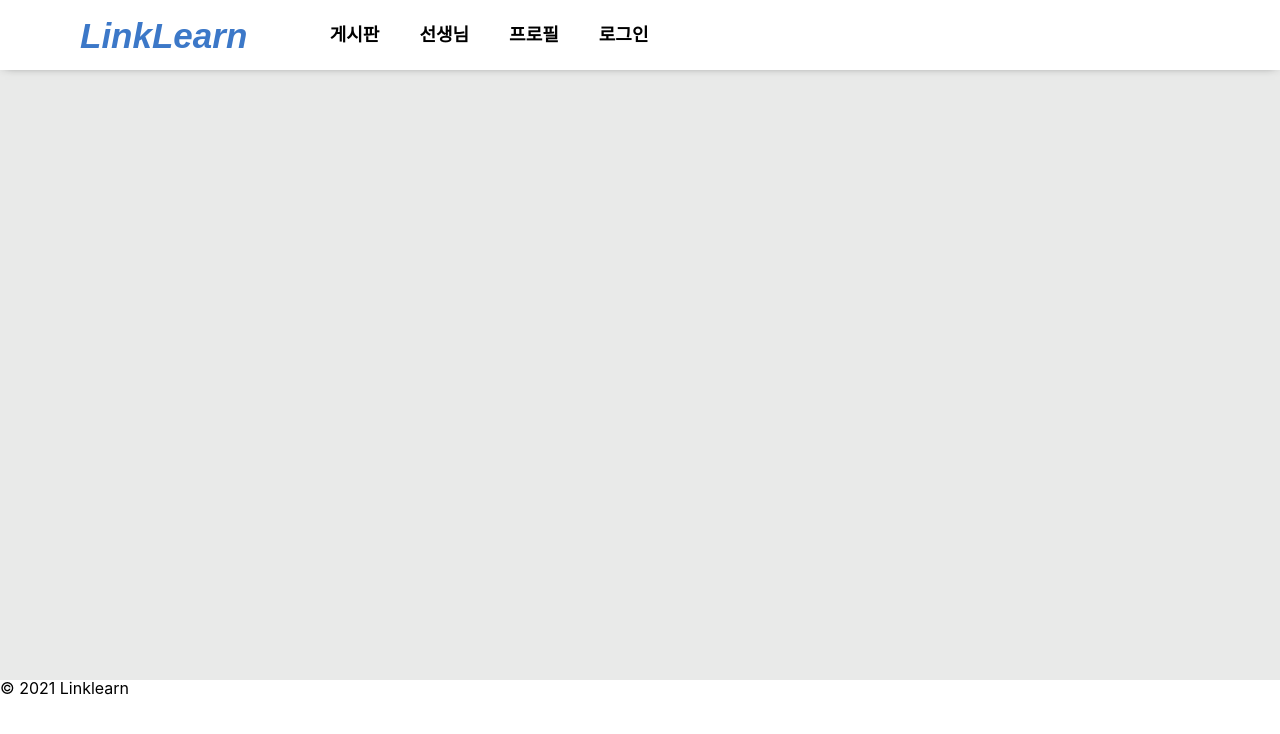
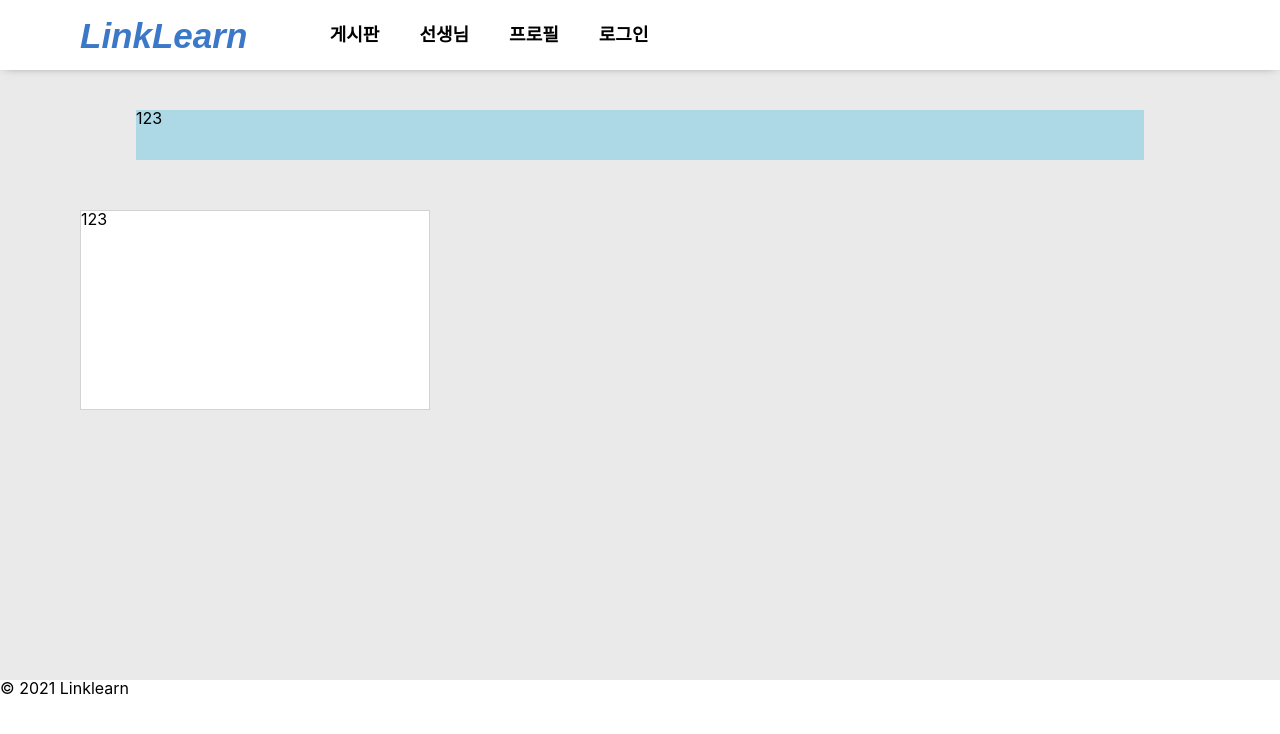
Before and after one commit to 1st-WnC-Programming/Linklearn, a React (Create React App) app in the folder front-end/: page /#/Board in a window 1280 px wide. Shown: the top 734 px of the page. Built offline with nearby package versions, Linux system fonts and the light colour scheme.

Commit message:
make board container

```diff
--- a/front-end/src/routes/Board.js
+++ b/front-end/src/routes/Board.js
@@ -1,4 +1,29 @@
+import styled from 'styled-components';
+
+const Container = styled.div`
+  display: flex;
+`;
+const SearchBox = styled.div`
+  margin: auto;
+  width: 90%;
+  height: 50px;
+  background-color: lightblue;
+  margin-bottom: 50px;
+`;
+const TeacherBox = styled.div`
+  background-color: white;
+  width: 350px;
+  height: 200px;
+  border: 1px solid lightgray;
+`;
 const Board = () => {
-  return <div></div>;
+  return (
+    <div className='inner'>
+      <SearchBox>123</SearchBox>
+      <Container>
+        <TeacherBox>123</TeacherBox>
+      </Container>
+    </div>
+  );
 };
 export default Board;
```
